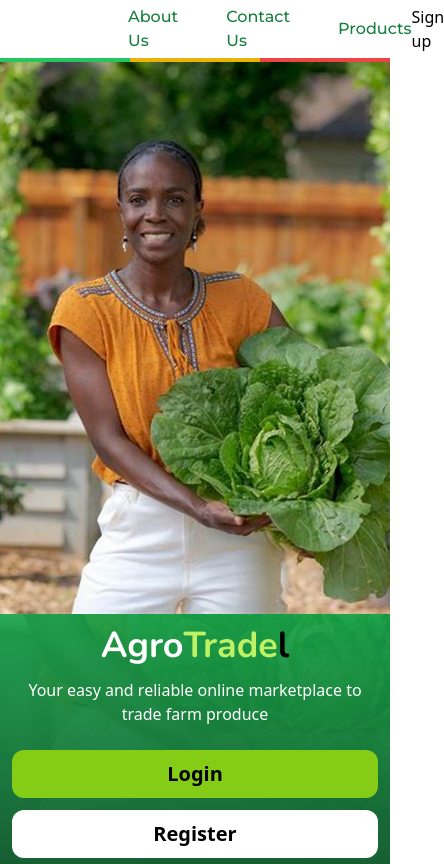
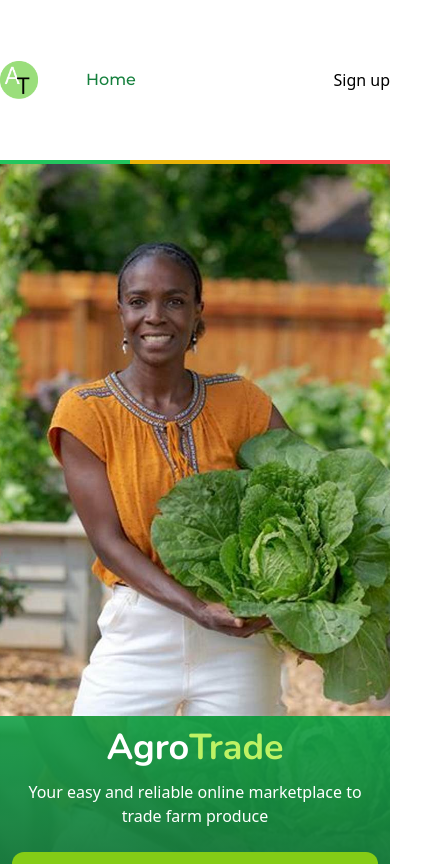
Before and after one commit to chrysogonus101/agrotrade, a Next.js app: page / in a window 390 px wide. Shown: the top 864 px of the page, 444 px wide, since content can reach past the window. Built offline with nearby package versions, Linux system fonts and the light colour scheme.

Commit message:
mobile view

```diff
--- a/components/navbar.js
+++ b/components/navbar.js
@@ -11,27 +11,26 @@
 export default function NavBar () {
   return (
 
-    <div className="">
-    <nav className="h-[58px] flex items-center px-20 ">
+    <div>
+    <nav className="h-[58px] flex items-center py-20 md:py-0 ">
       {/* desktop nav */}
           <div className="w-full flex flex-row justify-between items-center">
                 <ul className="flex flex-row items-center  gap-12">
                     <li><Image width={38} height={38} src='/AGROTRADE.png' alt="logo"/></li>
                     <li className={`${montserrat_500.className}
-                    text-green-700 hover:text-yellow-700 hidden`}><Link href="/">Home</Link></li>
+                    text-green-700 hover:text-yellow-700 `}><Link href="/">Home</Link></li>
                     <li className={`${montserrat_500.className}
-                    text-green-700 hover:text-yellow-700`}><Link href="/about-us">About Us</Link></li>
+                    text-green-700 hover:text-yellow-700 hidden md:block`}><Link href="/about-us">About Us</Link></li>
                     <li className={`${montserrat_500.className}
-                    text-green-700 hover:text-yellow-700`}><Link href="/contact-us">Contact Us</Link></li>
+                    text-green-700 hover:text-yellow-700 hidden md:block`}><Link href="/contact-us">Contact Us</Link></li>
                     <li className={`${montserrat_500.className}
-                    text-green-700 hover:text-yellow-700`}><Link href="/products">Products</Link></li>
+                    text-green-700 hover:text-yellow-700 hidden md:block  `}><Link href="/products">Products</Link></li>
                 </ul>
 
-            <Link href='/auth/signup'>Sign up</Link>
+            <Link className="" href='/auth/signup'>Sign up</Link>
           </div>
 
-
-    </nav>
+       </nav>
 
     <div className="grid grid-cols-3">
               <div className="h-[4px] bg-green-500"></div>
--- a/pages/auth/signup.js
+++ b/pages/auth/signup.js
@@ -13,7 +13,7 @@
      <title>Signup | AgroTrade</title>
     </Head>
 
-    <main className=" w h-screen flex justify-center items-center py-20 px-3 md:px-0">
+    <main className=" h-screen flex justify-center items-center py-20 px-3 md:px-0">
       <div className="w-full md:w-[420px] flex flex-col gap-3 border border-grey-300 rounded-md p-3">
         <Image className="rounded-t-md" width={400}
         height={200} src='/farm-trade.jpg' alt='farm trade'/>
--- a/pages/index.js
+++ b/pages/index.js
@@ -28,7 +28,7 @@
        <h1 className={`${nunitoBold.className} text-4xl`}>
         <span className="text-white">Agro</span>
         <span className="text-lime-300">Trade</span>
-        l
+
         </h1>
 
 
```
